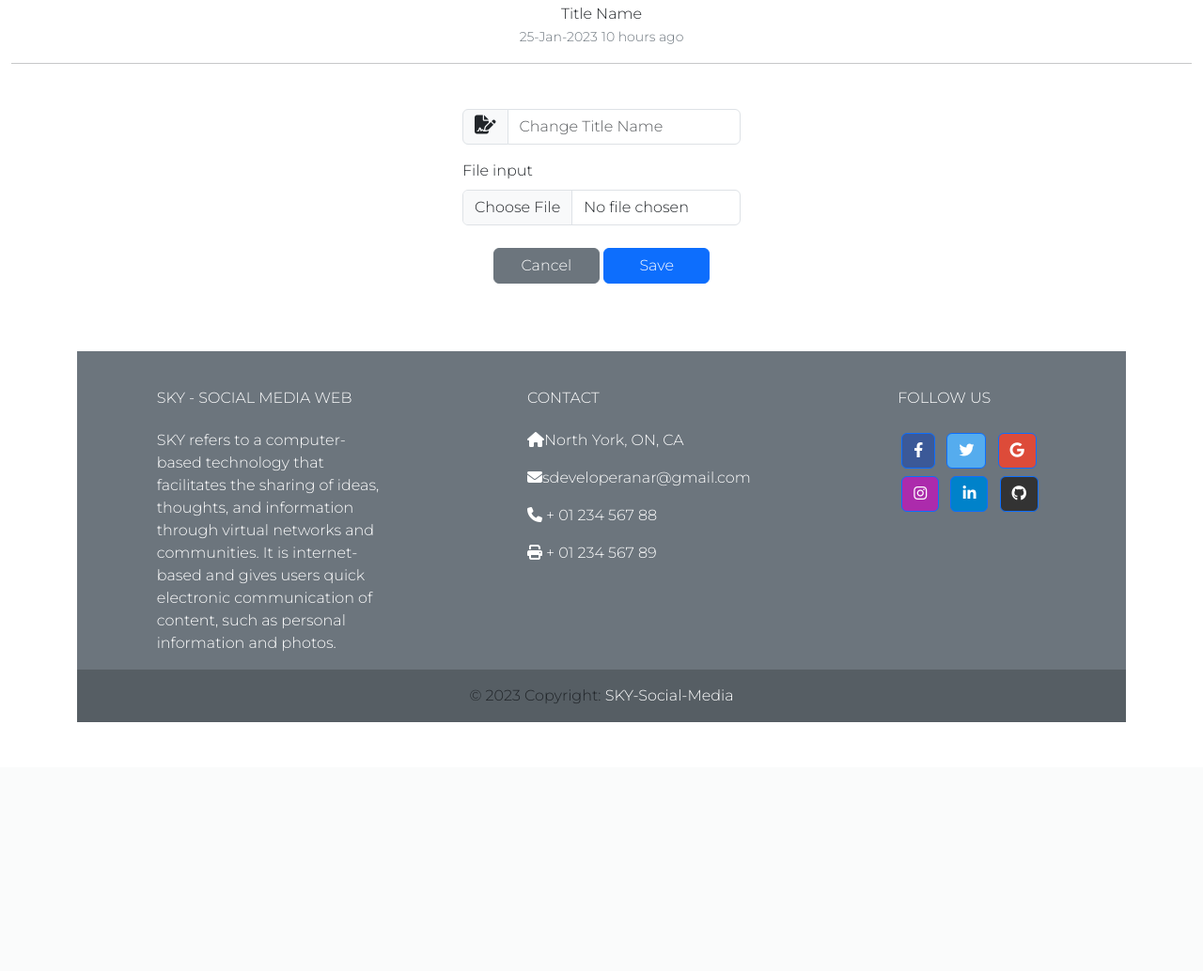
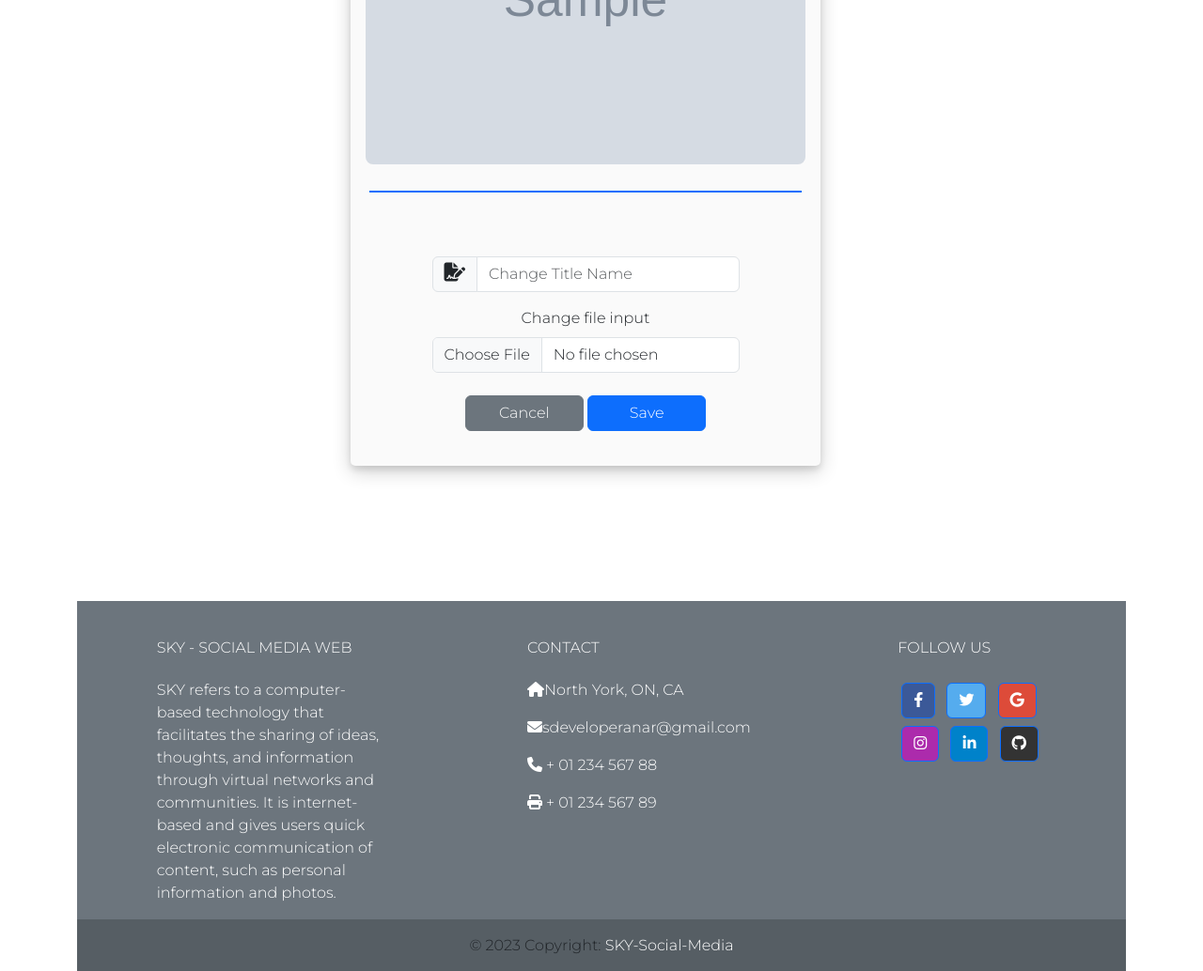
Before and after one commit to Aymammet/sky, a Django app: template templates/post-edit.html in a window 1280 px wide. Shown: the part 421-1455 px from the top of the page at 94% size. Before the commit the page ends 1190 px from the top, so only its background shows below. Run offline with Django 3.2, Linux system fonts and the light colour scheme; the template is opened without the code that fills it: most values are stand-ins (such as "Sample title", 1, 10 or a date in 2020); grey boxes marked "Sample" are stand-in pictures; some libraries are stand-ins or nearby versions.

Commit message:
post-edit template and view

```diff
--- a/posts/urls.py
+++ b/posts/urls.py
@@ -1,10 +1,10 @@
 from django.urls import path
 from . import views
-from .views import PostListView
+from .views import PostListView, PostEditView
 
 urlpatterns = [
     path('', PostListView.as_view(), name='posts'),
     path('detail/', views.post_detail, name='post_detail'),
-    path('edit/', views.post_edit, name='post_edit'),
+    path('edit/', PostEditView.as_view(), name='post_edit'),
     path('create/', views.post_create, name='post_create'),
 ]
--- a/templates/post-create.html
+++ b/templates/post-create.html
@@ -1,7 +1,7 @@
 {% extends "base.html" %}
 {% load static %}
 {% block content %}
-        <!-- <"post edit"> -->
+    <!-- <"post edit"> -->
         <form class="form-horizontal">
             <div class="panel-body text-center mt-5">
                 <img class="rounded-3 mb-1" src="https://img.freepik.com/free-photo/wide-angle-shot-single-tree-growing-clouded-sky-during-sunset-surrounded-by-grass_181624-22807.jpg" alt="Post">
--- a/templates/post-edit.html
+++ b/templates/post-edit.html
@@ -2,35 +2,53 @@
 {% load static %}
 {% block content %}
         <!-- <"post edit"> -->
-        <div class="container-fluid col">
-            <form class="form-horizontal">
+    <div class="container p-4 text-center my-5">
+        <div class="my-5 flex-column row align-items-center justify-content-center">
+            <form class="form-horizontal col-md-6" method="post" enctype="multipart/form-data">
+                <div class="posts px-2 align-self-center mb-4"  style="width: 500px; border-radius: 5px; padding: 5px; background-color: rgb(250, 250, 250);">
+                    <div class=" mb-2" >
+                        {% csrf_token %}
+                        <div class="col-auto mt-1`">
+                            <div class="col-12 px-2">
                                 <div class="panel-body text-center mt-5">
-                    <img class="rounded-3 mb-1" src="https://img.freepik.com/free-photo/wide-angle-shot-single-tree-growing-clouded-sky-during-sunset-surrounded-by-grass_181624-22807.jpg" alt="Post">
-                    <p class="mb-0">Title Name</p>
-                    <div class="media-body mb-0 text-secondary-emphasis">
-                        <small><span><i class="icon ion-md-pin"></i> 25-Jan-2023</span></small>
-                        <small><span><i class="icon ion-md-time"></i> 10 hours ago</span></small>
+                                    <img id="postimage" style="width:100%;height:100%; border-radius: 5px;" class="rounded-3 mb-1" name="image" src="{{post.image.url}}" alt="{{ post.title }}">
                                 </div>
+                                <div class="p-1 mt-1 mb-1 ">
+                                    <hr class="border-primary border-2 opacity-100">
                                 </div>
-                <hr class="mb-0">
-            </form>
-        </div>
-        <div id="title" class="container col-md-5 col-lg-4 col-xl-3 col-sm-6 mx-auto mt-5">
+                                <!-- <hr class="mb-0"> -->
+                                <div id="title" class="container col-md-10 col-lg-10 col-xl-9 col-sm-9 mx-auto mt-5">
                                     <!-- Titlename input -->
                                     <div class="form-outline mb-3 input-group flex-nowrap">
-                <span class="input-group-text fa-solid fa-file-signature fs-5" id="addon-wrapping"></span>
-                <input type="text" class="form-control" placeholder="Change Title Name" aria-label="Title" aria-describedby="addon-wrapping">
+                                        <span class="input-group-text fa-solid fa-file-signature fs-5" id="addon-wrapping">{{ error }}</span>
+                                        <input type="text" name="title" class="form-control" placeholder="Change Title Name" aria-label="Title" aria-describedby="addon-wrapping">
                                     </div>
                                     <div class="mb-4">
-                <label for="formFile" class="form-label">File input</label>
-                <input class="form-control " type="file" id="formFile">
+                                        <label for="formFile" class="form-label">Change file input</label>
+                                        <input name="image" src="{{form.image.value}}" class="form-control" type="file" id="imagefile">
                                     </div>
                                     <!-- Save and Cancel buttons -->
-            <div class="container-fluid">
+                                    <div class=" container-fluid">
                                         <div class="text-center">
                                             <button type="button" class="btn btn-secondary mb-4 col-5">Cancel</button>
-                    <button type="button" class="btn btn-primary mb-4 col-5">Save</button>
+                                            <button type="submit" class="btn btn-primary mb-4 col-5">Save</button>
                                         </div>
                                     </div>
                                 </div>
+                            </div>
+                        </div>
+                    </div>
+                </div>
+            </form>
+        </div>
+    </div>
+    <script>
+        document.addEventListener("DOMContentLoaded",() => {
+            document.getElementById('imagefile').addEventListener('change', (event) => {
+                image = document.getElementById('imagefile')
+                var src = URL.createObjectURL(event.target.files[0])
+                document.getElementById('postimage').src = src
+            })
+        })
+    </script>
 {% endblock content %}
```
Also changed, not shown: posts/forms.py (added, +8 -0 lines), posts/views.py (+25 -2 lines). Lines whose indentation alone changed are shown as unchanged.
